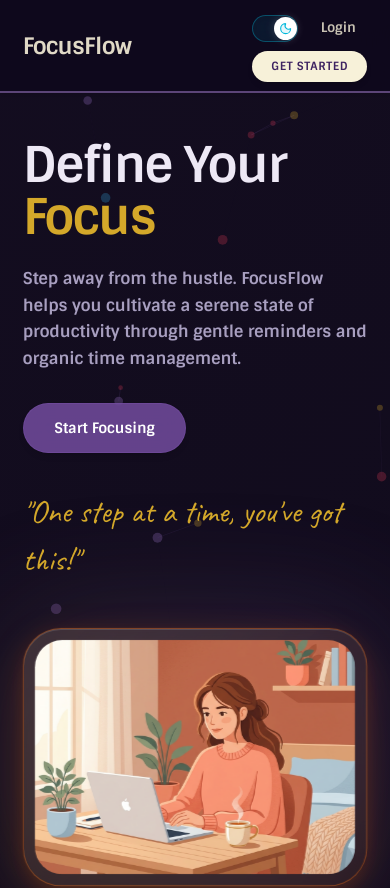
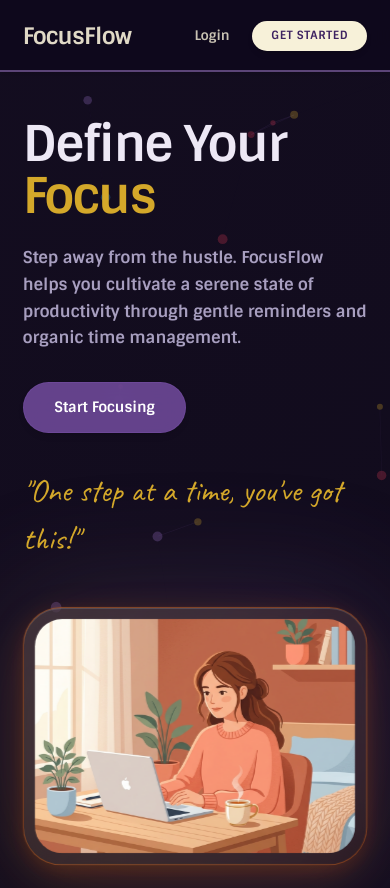
Before and after one commit to 0nlyjs/focus-flow, a Next.js app: page / in a window 390 px wide. Shown: the top 888 px of the page. Built offline with nearby package versions, Linux system fonts and the light colour scheme; no server answers.

Commit message:
refactor: simplify header layout and hide theme toggle on mobile devices

```diff
--- a/src/app/page.tsx
+++ b/src/app/page.tsx
@@ -195,7 +195,7 @@ export default function Home() {
     >
       {/* Header / Navbar */}
       <header className="lp-header bg-[#8869AA]/85 backdrop-blur-lg sticky top-0 z-40 shadow-sm animate-navbar-wave relative">
-        <div className="mx-auto max-w-7xl px-6 py-3 sm:py-5 flex items-center justify-between">
+        <div className="mx-auto max-w-7xl px-6 py-5 flex items-center justify-between">
           <Link
             href="/"
             className="font-sans font-semibold text-2xl tracking-tight text-[#F7F1D9]/90 hover:text-[#F7F1D9] transition-colors inline-flex items-center leading-none"
@@ -215,14 +215,13 @@ export default function Home() {
             </a>
           </nav>
 
-          <div className="flex flex-col items-end gap-1.5 sm:flex-row sm:items-center sm:gap-3">
           <div className="flex items-center gap-3">
             {/* Dark / Light toggle */}
             <button
               id="theme-toggle"
               aria-label={isDark ? "Switch to light theme" : "Switch to dark theme"}
               onClick={() => setIsDark((d) => !d)}
-                className={`w-12 h-7 rounded-full border transition-all duration-300 flex items-center p-0.5 shadow-inner backdrop-blur-md cursor-pointer shrink-0 ${
+              className={`w-12 h-7 rounded-full border transition-all duration-300 hidden sm:flex items-center p-0.5 shadow-inner backdrop-blur-md cursor-pointer shrink-0 ${
                 isDark
                   ? "border-cyan-400/30 bg-cyan-500/10 shadow-[0_0_12px_rgba(34,211,238,0.07)]"
                   : "border-amber-400/30 bg-amber-500/10 shadow-[0_0_12px_rgba(245,158,11,0.05)]"
@@ -252,7 +251,6 @@ export default function Home() {
                 Login
               </button>
             )}
-            </div>
             <button
               onClick={() => {
                 if (hasSession) {
```
Lines whose indentation alone changed are shown as unchanged.
